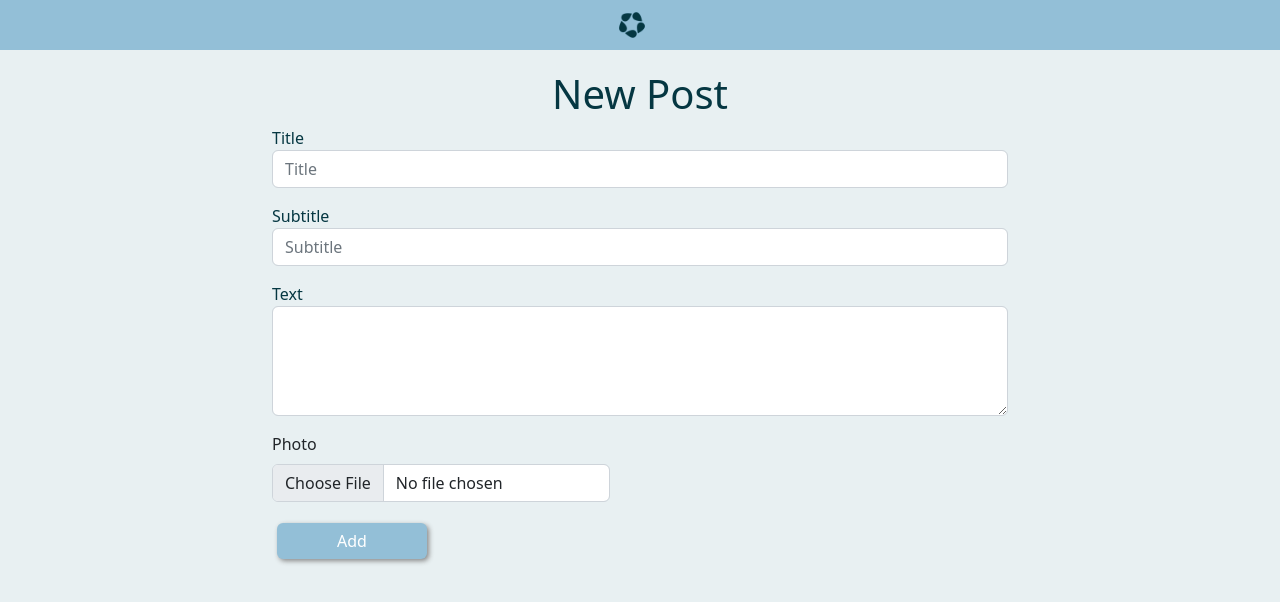
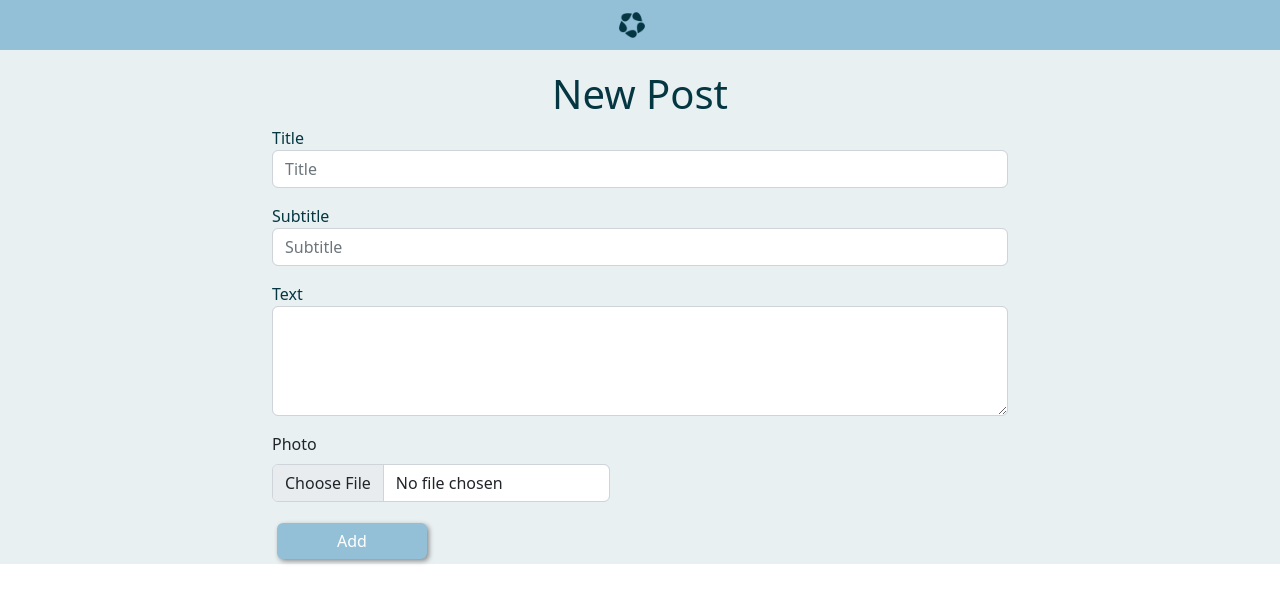
Before and after one commit to marianalopezeikilis/Fonts-App-Project, a React (Vite) app in the folder Front/Front/: page /add in a window 1280 px wide. Shown: the top 602 px of the page. Built offline with nearby package versions, Linux system fonts and the light colour scheme.

Commit message:
tamaño div corregido en funcion de la imagen

```diff
--- a/Front/Front/src/App.css
+++ b/Front/Front/src/App.css
@@ -208,6 +208,9 @@ left:0px;
 
 .background_add{
   background-color: #E8F0F2;
+  height: auto;
+}
+.container_add{
   height: 100vh;
 }
 
```
